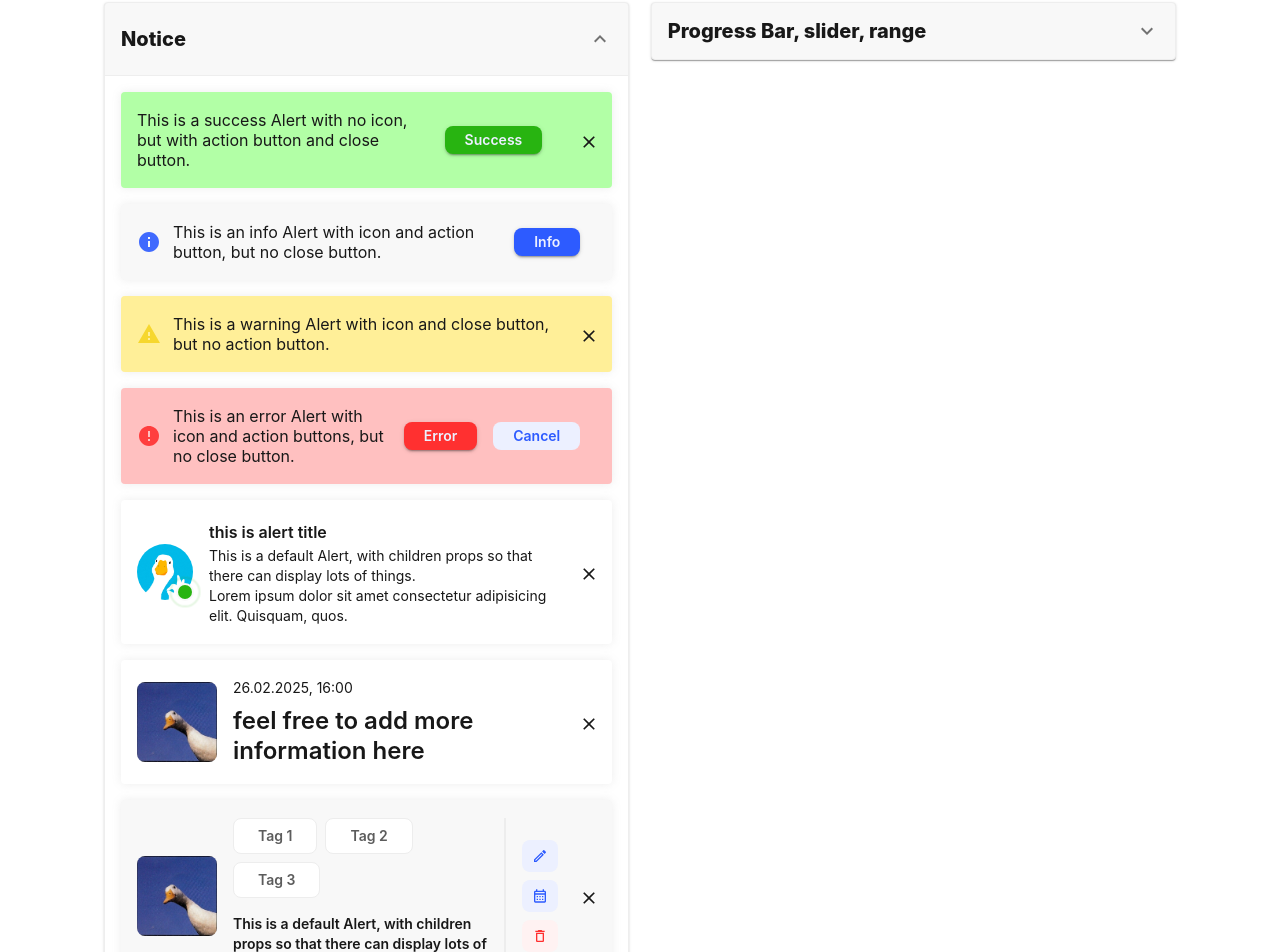
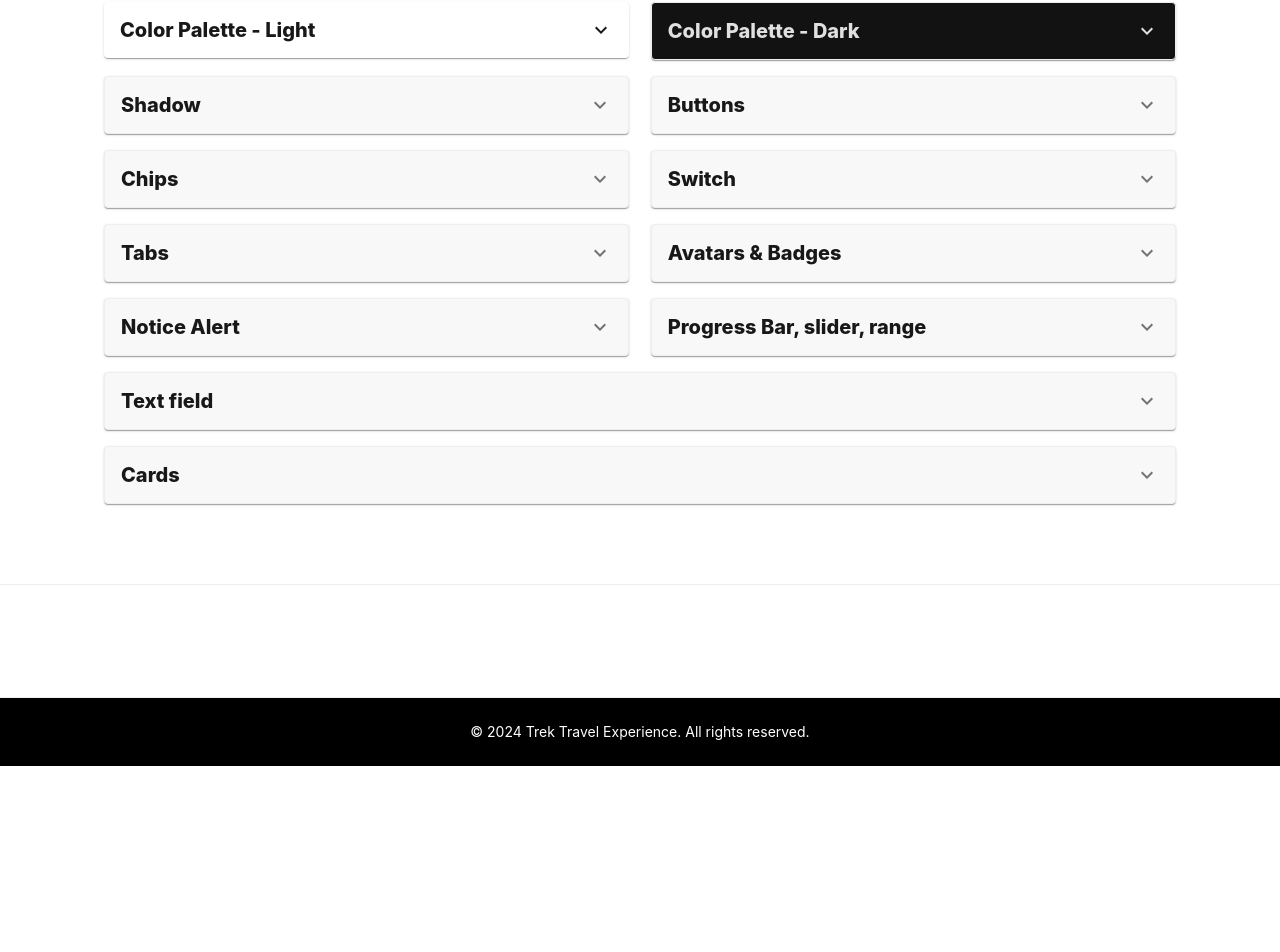
Before and after one commit to Yuki-kykyky/layout-demos, a Next.js app: page / in a window 1280 px wide. Shown: the part 78-1030 px from the top of the page. After the commit the page ends 844 px from the top, so only its background shows below. Built offline with nearby package versions, Linux system fonts and the light colour scheme.

Commit message:
chore: update common section to display flexibilty of components

```diff
--- /dev/null
+++ b/app/common/section/common-section.tsx
@@ -0,0 +1,126 @@
+import { Box, Stack, Typography } from "@mui/material";
+import { BtnSize, BtnType, ChipType, WoopBtn, WoopChip, WoopIconBtn } from "@/app/common/ui/page2/woop";
+import React from "react";
+import {
+	AccessTime,
+	CalendarMonthOutlined,
+	Close,
+	CopyAll,
+	DeleteOutline,
+	EditOutlined,
+	FavoriteOutlined,
+	Star
+} from "@mui/icons-material";
+import { ColorPalette } from "@/app/common/styles/color-palette";
+
+export const imageSection = (
+	<Box
+		sx={{
+			display: "flex",
+			flexShrink: 0,
+			width: 80,
+			height: 80,
+			background: "#DEDEDE",
+			borderRadius: "8px",
+			backgroundImage: "url(/goooose20.jpg)",
+			backgroundSize: "cover",
+			backgroundPosition: "center",
+		}}
+	/>
+);
+
+export const floatIcon = (
+	<FavoriteOutlined sx={{color: (theme) => theme.palette.white}}/>
+);
+export const tags = (
+	<Stack direction="row" gap={1} mb={0.5} flexWrap="wrap">
+		<WoopChip label="Tag 1" type={ChipType.Secondary}/>
+		<WoopChip label="Tag 2" type={ChipType.Secondary}/>
+		<WoopChip label="Tag 3" type={ChipType.Secondary}/>
+	</Stack>
+);
+export const getFooter = (type: "vertical" | "horizontal") => (
+	<Stack
+		direction="row"
+		mt={0.5}
+		justifyContent="space-between"
+		flexDirection={type === "vertical" ? "row" : "row-reverse"}
+	>
+		<WoopBtn buttonText="2500" size={BtnSize.S} type={BtnType.Primary}/>
+		<Stack direction="row" spacing={2}>
+			<Stack direction="row" spacing={1} alignItems="center">
+				<AccessTime sx={{color: "#2D5BFF"}}/>
+				<Typography variant="body1" color="text.secondary">
+					4 years
+				</Typography>
+			</Stack>
+			<Stack direction="row" spacing={1} alignItems="center">
+				<Star sx={{color: "#F7D523"}}/>
+				<Typography variant="body1" color="text.secondary">
+					4.9
+				</Typography>
+			</Stack>
+		</Stack>
+	</Stack>
+);
+export const iconsAttachment = (
+	<Stack gap={1}>
+		<WoopIconBtn
+			sx={{
+				px: "10px",
+			}}
+			type={BtnType.Secondary}
+			icon={<EditOutlined/>}
+			size={BtnSize.S}
+		/>
+		<WoopIconBtn
+			sx={{
+				px: "10px",
+			}}
+			type={BtnType.Secondary}
+			icon={<CalendarMonthOutlined/>}
+			size={BtnSize.S}
+		/>
+		<WoopIconBtn
+			sx={{
+				p: 1,
+				bgcolor: ColorPalette.SystemColors.errorTertiary,
+				color: ColorPalette.SystemColors.error,
+			}}
+			type={BtnType.Secondary}
+			icon={<DeleteOutline/>}
+			size={BtnSize.S}
+		/>
+	</Stack>
+);
+export const iconTextAttachment = (
+	<Stack
+		sx={{
+			borderLeft: (theme) => `1px solid ${theme.palette.grey[200]}`,
+			gap: 1,
+		}}
+	>
+		<WoopBtn
+			buttonText="Action"
+			size={BtnSize.S}
+			type={BtnType.Tertiary}
+			startIcon={<CopyAll/>}
+		/>
+		<WoopBtn
+			buttonText="Cancel"
+			sx={{
+				color: ColorPalette.SystemColors.error,
+				"&:hover": {
+					bgcolor: ColorPalette.Background.bgLight,
+				},
+				"&:active": {
+					color: ColorPalette.SystemColors.error,
+					bgcolor: ColorPalette.Background.bgLight,
+				},
+			}}
+			size={BtnSize.S}
+			type={BtnType.Tertiary}
+			startIcon={<Close sx={{color: ColorPalette.SystemColors.error}}/>}
+		/>
+	</Stack>
+);
--- a/app/components/page2/alert-list.tsx
+++ b/app/components/page2/alert-list.tsx
@@ -3,73 +3,65 @@ import { WoopAvatar } from "@/app/common/ui/page2/woop";
 import { WoopAlert } from "@/app/common/ui/page2/woop/woop-alert";
 import { Box, Stack, Typography } from "@mui/material";
 import React from "react";
-import { iconsAttachment, tags } from "./card-list";
 
-export const AlertList = () => {
-  return (
-    <Stack sx={{ width: "100%" }} spacing={2}>
-      <WoopAlert
-        displayIcon={false}
-        severity="success"
-        onClose={() => {}}
-        actionButtons={[
+import {
+  iconsAttachment,
+  imageSection,
+  tags,
+} from "@/app/common/section/common-section";
+
+const alertConfigs = [
   {
-            buttonText: "Success",
-            onClick: () => {},
-          },
-        ]}
-      >
-        <Typography>
+    severity: "success" as const,
+    displayIcon: false,
+    onClose: () => {},
+    actionButtons: [{ buttonText: "Success", onClick: () => {} }],
+    content: (
+      <Typography variant="body2">
         This is a success Alert with no icon, but with action button and close
         button.
       </Typography>
-      </WoopAlert>
-      <WoopAlert
-        severity="info"
-        actionButtons={[
+    ),
+  },
   {
-            buttonText: "Info",
-            onClick: () => {},
+    severity: "info" as const,
+    actionButtons: [{ buttonText: "Info", onClick: () => {} }],
+    content: (
+      <Typography variant="body2">
+        This is an info Alert with icon and action button, but no close button.
+      </Typography>
+    ),
   },
-        ]}
-      >
-        <Typography>
-          This is an info Alert with icon and action button, but no close
-          button.
-        </Typography>
-      </WoopAlert>
-      <WoopAlert severity="warning" onClose={() => {}}>
-        <Typography>
+  {
+    severity: "warning" as const,
+    onClose: () => {},
+    content: (
+      <Typography variant="body2">
         This is a warning Alert with icon and close button, but no action
         button.
       </Typography>
-      </WoopAlert>
-      <WoopAlert
-        severity="error"
-        actionButtons={[
-          {
-            buttonText: "Error",
-            onClick: () => {},
+    ),
   },
   {
-            buttonText: "Cancel",
-            onClick: () => {},
-          },
-        ]}
-      >
-        <Typography>
+    severity: "error" as const,
+    actionButtons: [
+      { buttonText: "Error", onClick: () => {} },
+      { buttonText: "Cancel", onClick: () => {} },
+    ],
+    content: (
+      <Typography variant="body2">
         This is an error Alert with icon and action buttons, but no close
         button.
       </Typography>
-      </WoopAlert>
-      <WoopAlert severity="default" displayIcon={false} onClose={() => {}}>
+    ),
+  },
+  {
+    severity: "default" as const,
+    displayIcon: false,
+    onClose: () => {},
+    content: (
       <Stack direction="row" alignItems="center" spacing={2}>
-          <WoopAvatar
-            size="XL"
-            imgSrc="/goooose30.jpg"
-            badged
-            rippling={"true"}
-          />
+        <WoopAvatar size="XL" imgSrc="/goooose30.jpg" badged rippling="true" />
         <Stack>
           <Typography variant="subtitle1" fontWeight={600}>
             this is alert title
@@ -83,22 +75,15 @@ export const AlertList = () => {
           </Typography>
         </Stack>
       </Stack>
-      </WoopAlert>
-      <WoopAlert severity="default" displayIcon={false} onClose={() => {}}>
+    ),
+  },
+  {
+    severity: "default" as const,
+    displayIcon: false,
+    onClose: () => {},
+    content: (
       <Stack direction="row" alignItems="center" spacing={2}>
-          <Box
-            sx={{
-              display: "flex",
-              flexShrink: 0,
-              width: 80,
-              height: 80,
-              background: "#DEDEDE",
-              borderRadius: "8px",
-              backgroundImage: "url(/goooose20.jpg)",
-              backgroundSize: "cover",
-              backgroundPosition: "center",
-            }}
-          />
+        {imageSection}
         <Stack gap={1}>
           <Typography variant="body2">26.02.2025, 16:00</Typography>
           <Typography variant="subtitle2" fontWeight={600}>
@@ -106,22 +91,15 @@ export const AlertList = () => {
           </Typography>
         </Stack>
       </Stack>
-      </WoopAlert>
-      <WoopAlert severity="info" displayIcon={false} onClose={() => {}}>
+    ),
+  },
+  {
+    severity: "info" as const,
+    displayIcon: false,
+    onClose: () => {},
+    content: (
       <Stack direction="row" alignItems="center" spacing={2}>
-          <Box
-            sx={{
-              display: "flex",
-              flexShrink: 0,
-              width: 80,
-              height: 80,
-              background: "#DEDEDE",
-              borderRadius: "8px",
-              backgroundImage: "url(/goooose20.jpg)",
-              backgroundSize: "cover",
-              backgroundPosition: "center",
-            }}
-          />
+        {imageSection}
         <Box
           sx={{
             borderRight: `2px solid ${ColorPalette.Greyscale.dividers}`,
@@ -129,20 +107,25 @@ export const AlertList = () => {
           }}
         >
           {tags}
-            <Typography
-              variant="body2"
-              fontWeight={600}
-              sx={{
-                mt: 2,
-              }}
-            >
+          <Typography variant="body2" fontWeight={600} sx={{ mt: 2 }}>
             This is a default Alert, with children props so that there can
             display lots of things.
           </Typography>
         </Box>
         {iconsAttachment}
       </Stack>
+    ),
+  },
+];
+
+export const AlertList = () => {
+  return (
+    <Stack sx={{ width: "100%" }} spacing={2}>
+      {alertConfigs.map((config, index) => (
+        <WoopAlert key={index} {...config}>
+          {config.content}
         </WoopAlert>
+      ))}
     </Stack>
   );
 };
--- a/app/components/page2/card-list.tsx
+++ b/app/components/page2/card-list.tsx
@@ -1,121 +1,9 @@
-import { ColorPalette } from "@/app/common/styles/color-palette";
 import { HorizontalCard } from "@/app/common/ui/page2/woop/cards/horizontal-card";
 import { VerticalCard } from "@/app/common/ui/page2/woop/cards/vertical-card";
-import { WoopBtn } from "@/app/common/ui/page2/woop/woop-btn";
-import { BtnSize, BtnType } from "@/app/common/ui/page2/woop/woop-btn-base";
-import { ChipType, WoopChip } from "@/app/common/ui/page2/woop/woop-chip";
-import { WoopIconBtn } from "@/app/common/ui/page2/woop/woop-icon-btn";
-import {
-  AccessTime,
-  DeleteOutline,
-  EditOutlined,
-  FavoriteOutlined,
-  Star,
-  CalendarMonthOutlined,
-  CopyAll,
-  Close,
-} from "@mui/icons-material";
-import { Divider, Stack, Typography, Box } from "@mui/material";
+import { Box, Divider, Stack } from "@mui/material";
 import React from "react";
+import { floatIcon, getFooter, iconsAttachment, iconTextAttachment, tags } from "@/app/common/section/common-section";
 
-export const floatIcon = (
-  <FavoriteOutlined sx={{ color: (theme) => theme.palette.white }} />
-);
-
-export const tags = (
-  <Stack direction="row" gap={1} mb={0.5} flexWrap="wrap">
-    <WoopChip label="Tag 1" type={ChipType.Secondary} />
-    <WoopChip label="Tag 2" type={ChipType.Secondary} />
-    <WoopChip label="Tag 3" type={ChipType.Secondary} />
-  </Stack>
-);
-
-export const getFooter = (type: "vertical" | "horizontal") => (
-  <Stack
-    direction="row"
-    mt={0.5}
-    justifyContent="space-between"
-    flexDirection={type === "vertical" ? "row" : "row-reverse"}
-  >
-    <WoopBtn buttonText="2500" size={BtnSize.S} type={BtnType.Primary} />
-    <Stack direction="row" spacing={2}>
-      <Stack direction="row" spacing={1} alignItems="center">
-        <AccessTime sx={{ color: "#2D5BFF" }} />
-        <Typography variant="body1" color="text.secondary">
-          4 years
-        </Typography>
-      </Stack>
-      <Stack direction="row" spacing={1} alignItems="center">
-        <Star sx={{ color: "#F7D523" }} />
-        <Typography variant="body1" color="text.secondary">
-          4.9
-        </Typography>
-      </Stack>
-    </Stack>
-  </Stack>
-);
-
-export const iconsAttachment = (
-  <Stack gap={1}>
-    <WoopIconBtn
-      sx={{
-        px: "10px",
-      }}
-      type={BtnType.Secondary}
-      icon={<EditOutlined />}
-      size={BtnSize.S}
-    />
-    <WoopIconBtn
-      sx={{
-        px: "10px",
-      }}
-      type={BtnType.Secondary}
-      icon={<CalendarMonthOutlined />}
-      size={BtnSize.S}
-    />
-    <WoopIconBtn
-      sx={{
-        p: 1,
-        bgcolor: ColorPalette.SystemColors.errorTertiary,
-        color: ColorPalette.SystemColors.error,
-      }}
-      type={BtnType.Secondary}
-      icon={<DeleteOutline />}
-      size={BtnSize.S}
-    />
-  </Stack>
-);
-const iconTextAttachment = (
-  <Stack
-    sx={{
-      borderLeft: (theme) => `1px solid ${theme.palette.grey[200]}`,
-      gap: 1,
-    }}
-  >
-    <WoopBtn
-      buttonText="Action"
-      size={BtnSize.S}
-      type={BtnType.Tertiary}
-      startIcon={<CopyAll />}
-    />
-    <WoopBtn
-      buttonText="Cancel"
-      sx={{
-        color: ColorPalette.SystemColors.error,
-        "&:hover": {
-          bgcolor: ColorPalette.Background.bgLight,
-        },
-        "&:active": {
-          color: ColorPalette.SystemColors.error,
-          bgcolor: ColorPalette.Background.bgLight,
-        },
-      }}
-      size={BtnSize.S}
-      type={BtnType.Tertiary}
-      startIcon={<Close sx={{ color: ColorPalette.SystemColors.error }} />}
-    />
-  </Stack>
-);
 export const CardList = () => {
   const verticalCards = [
     { description: "just a card content" },
--- a/app/constants/page2/v6.tsx
+++ b/app/constants/page2/v6.tsx
@@ -1,4 +1,4 @@
-import { floatIcon, tags, getFooter } from "@/app/components/page2/card-list";
+import { floatIcon, getFooter, tags } from "@/app/common/section/common-section";
 
 export const v6 = {
   image: "/goooose14.jpg",
--- a/app/pages/woop-design-system.tsx
+++ b/app/pages/woop-design-system.tsx
@@ -34,55 +34,6 @@ export function WoopDesignSystem() {
         flexWrap="wrap"
         justifyContent="space-between"
       >
-        <Box sx={{ width: "49%" }}>
-          <Accordion
-            expanded
-            sx={{
-              border: (theme) => `1px solid ${theme.palette.grey[200]}`,
-            }}
-          >
-            <AccordionSummary expandIcon={<ExpandMoreIcon />}>
-              <Typography variant="h6" fontWeight="800">
-                Notice
-              </Typography>
-            </AccordionSummary>
-            <AccordionDetails
-              sx={{
-                pt: 2,
-                bgcolor: (theme) => theme.palette.background.default,
-                borderTop: (theme) => `1px solid ${theme.palette.grey[200]}`,
-              }}
-            >
-              <AlertList />
-            </AccordionDetails>
-          </Accordion>
-        </Box>
-        <Box sx={{ width: "49%" }}>
-          <Accordion
-            sx={{
-              border: (theme) => `1px solid ${theme.palette.grey[200]}`,
-            }}
-          >
-            <AccordionSummary expandIcon={<ExpandMoreIcon />}>
-              <Typography variant="h6" fontWeight="800">
-                Progress Bar, slider, range
-              </Typography>
-            </AccordionSummary>
-            <AccordionDetails
-              sx={{
-                pt: 2,
-                bgcolor: (theme) => theme.palette.background.default,
-                borderTop: (theme) => `1px solid ${theme.palette.grey[200]}`,
-              }}
-            >
-              <Stack direction="row" spacing={2}>
-                <ProgressList />
-                <SliderList />
-                <StepList />
-              </Stack>
-            </AccordionDetails>
-          </Accordion>
-        </Box>
         <Box sx={{ width: "49%" }}>
           <Accordion
             sx={{
@@ -275,6 +226,54 @@ export function WoopDesignSystem() {
             </AccordionDetails>
           </Accordion>
         </Box>
+        <Box sx={{ width: "49%" }}>
+          <Accordion
+            sx={{
+              border: (theme) => `1px solid ${theme.palette.grey[200]}`,
+            }}
+          >
+            <AccordionSummary expandIcon={<ExpandMoreIcon />}>
+              <Typography variant="h6" fontWeight="800">
+                Notice Alert
+              </Typography>
+            </AccordionSummary>
+            <AccordionDetails
+              sx={{
+                pt: 2,
+                bgcolor: (theme) => theme.palette.background.default,
+                borderTop: (theme) => `1px solid ${theme.palette.grey[200]}`,
+              }}
+            >
+              <AlertList />
+            </AccordionDetails>
+          </Accordion>
+        </Box>
+        <Box sx={{ width: "49%" }}>
+          <Accordion
+            sx={{
+              border: (theme) => `1px solid ${theme.palette.grey[200]}`,
+            }}
+          >
+            <AccordionSummary expandIcon={<ExpandMoreIcon />}>
+              <Typography variant="h6" fontWeight="800">
+                Progress Bar, slider, range
+              </Typography>
+            </AccordionSummary>
+            <AccordionDetails
+              sx={{
+                pt: 2,
+                bgcolor: (theme) => theme.palette.background.default,
+                borderTop: (theme) => `1px solid ${theme.palette.grey[200]}`,
+              }}
+            >
+              <Stack direction="row" spacing={2}>
+                <ProgressList />
+                <SliderList />
+                <StepList />
+              </Stack>
+            </AccordionDetails>
+          </Accordion>
+        </Box>
         <Box sx={{ width: "100%" }}>
           <Accordion
             sx={{
```
Lines whose indentation alone changed are shown as unchanged.
